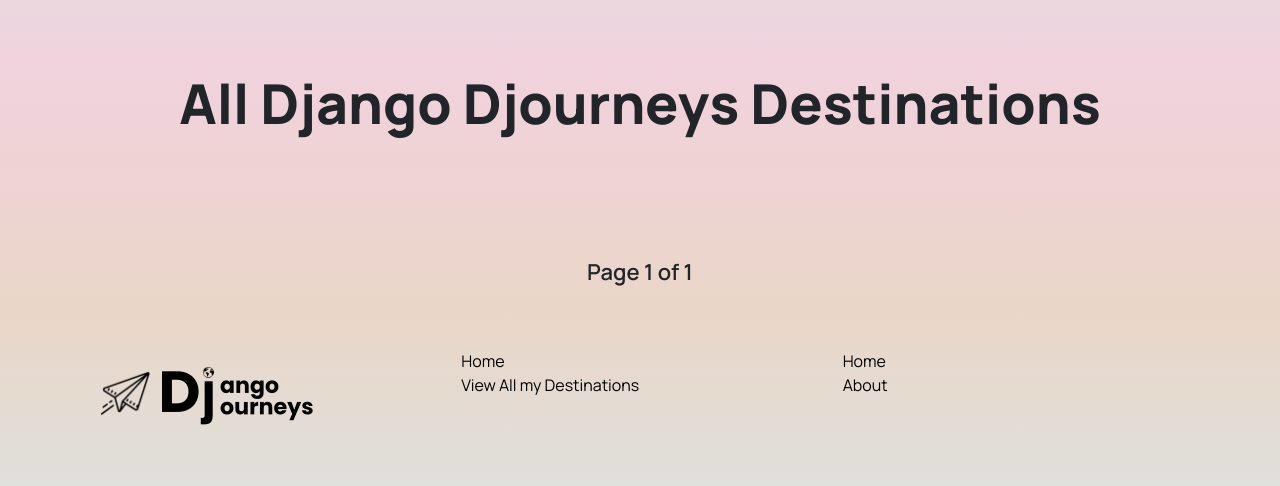
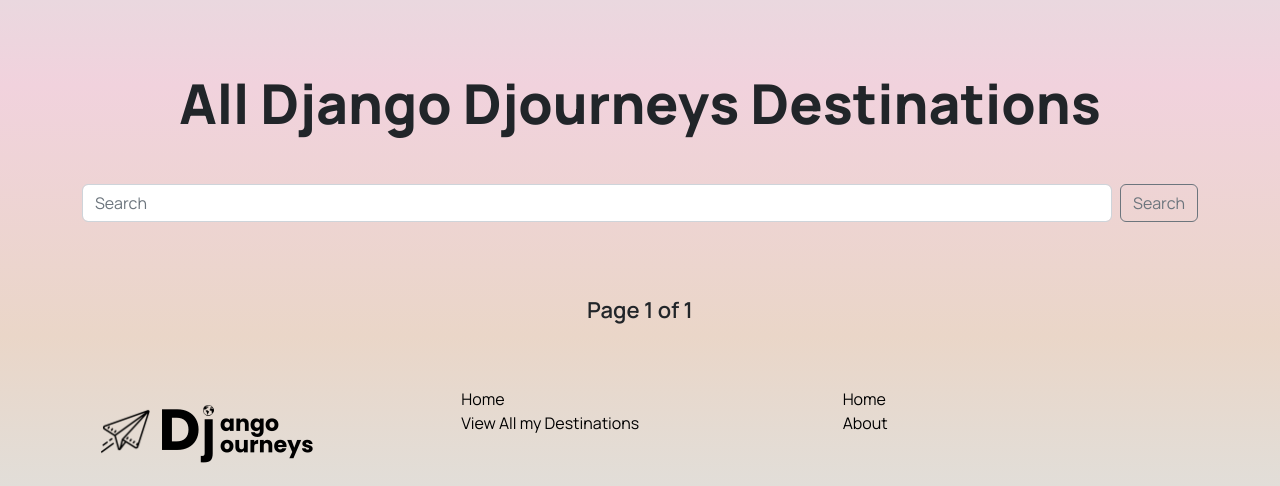
Before and after one commit to milosjocic1/SEI-Project-3, a Django app: page /destinations/ in a window 1280 px wide. Shown: the part 166-652 px from the top of the page. Run offline with Django 4.2, Linux system fonts and the light colour scheme; data that the repository does not hold is empty.

Commit message:
search rendering search template

```diff
--- a/main_app/templates/destinations/index.html
+++ b/main_app/templates/destinations/index.html
@@ -6,6 +6,11 @@
 <div class="page">
     <h1 class="page-title">All Django Djourneys Destinations</h1>
 
+    <form method="POST" action="{% url 'search' %}" class="d-flex">
+        {% csrf_token %}
+        <input type="search" placeholder="Search" class="form-control me-2" aria-label="Search">
+        <button type="submit" class="btn btn-outline-secondary">Search</button>
+    </form>
 
 <!-- CARDS -->
 <div class="row card-group">
--- /dev/null
+++ b/main_app/templates/search.html
@@ -0,0 +1,4 @@
+{% extends 'base.html' %}
+{% block content %}
+<h1>You searched for</h1>
+{% endblock %}
--- a/main_app/urls.py
+++ b/main_app/urls.py
@@ -10,5 +10,6 @@ urlpatterns = [
     # Quiz
     path('quiz/', views.quiz, name='quiz'),
     path('accounts/signup/', views.signup, name='signup'),
-    path('users/profile/', views.profile, name='users-profile')
+    path('users/profile/', views.profile, name='users-profile'),
+    path('search/', views.search, name="search")
 ]
--- a/main_app/views.py
+++ b/main_app/views.py
@@ -47,6 +47,10 @@ def destinations_index(request):
     dest = p.get_page(page)
 
     return render(request, 'destinations/index.html', {'dest': dest, 'destinations': destinations})
+
+def search(request):
+    if request.method == 'POST':
+        return render(request, 'search.html')
 
 
 # DESTINATIONS DETAIL:
```
